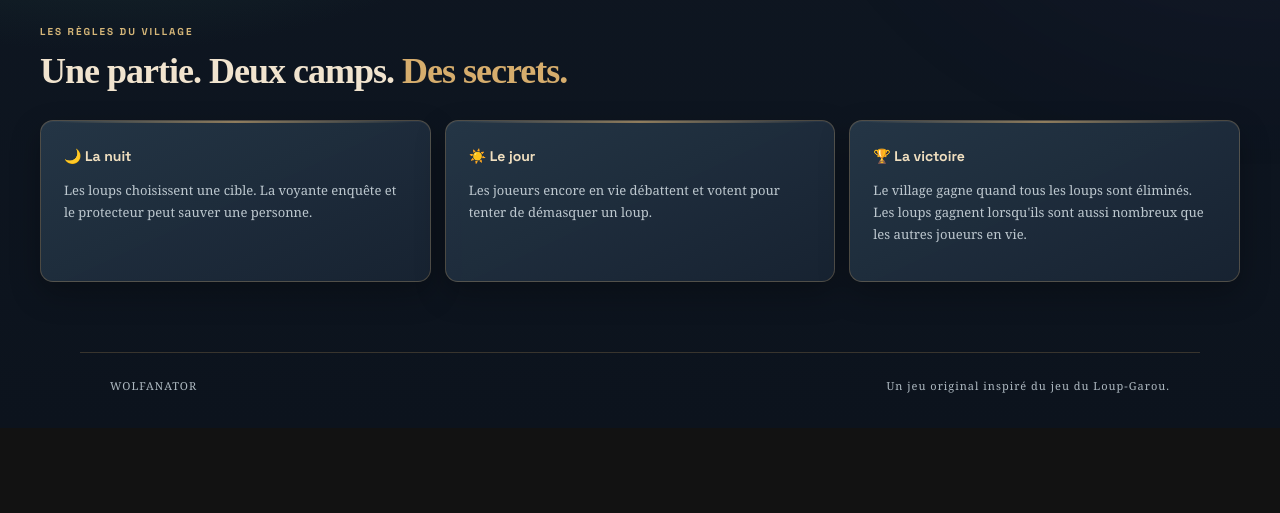
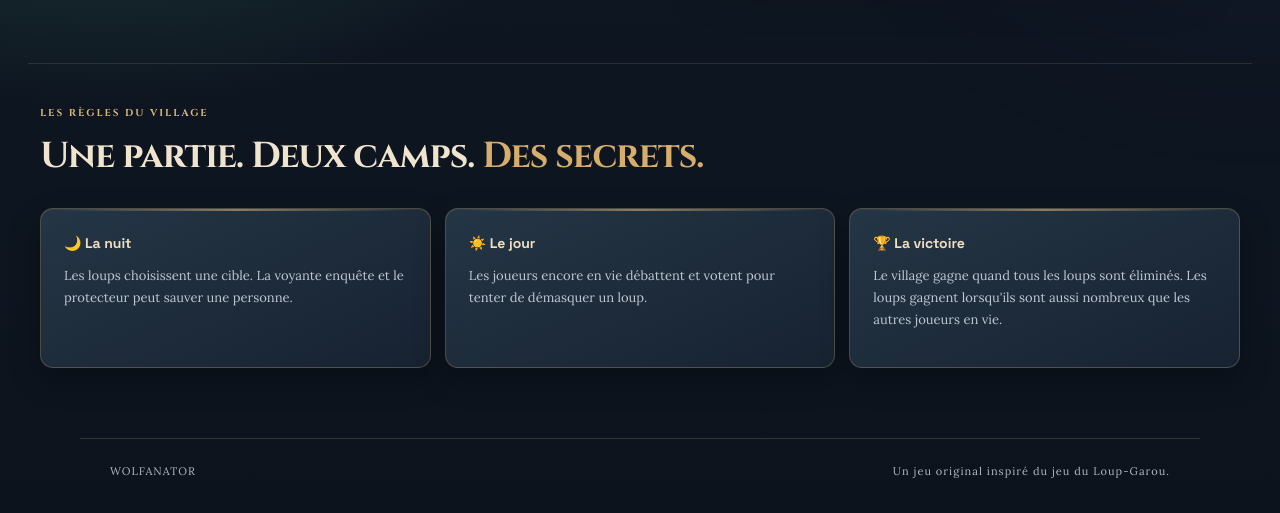
Before and after one commit to leloganator-Gaming/VioChat, a plain HTML site: page index.html in a window 1280 px wide. Shown: the part 701-1214 px from the top of the page. Before the commit the page ends 1129 px from the top, so only its background shows below. Drawn offline with nearby package versions, Linux system fonts and the light colour scheme.

Commit message:
Load fantasy typography and refreshed Wolfanator theme

```diff
--- a/index.html
+++ b/index.html
@@ -3,8 +3,8 @@
 <meta charset="utf-8"><meta name="viewport" content="width=device-width,initial-scale=1">
 <meta name="theme-color" content="#100d18"><meta name="description" content="Wolfanator : créez un salon, découvrez votre rôle secret et jouez au Loup-Garou en ligne.">
 <title>Wolfanator — Le village a besoin de toi</title>
-<link rel="preconnect" href="https://fonts.googleapis.com"><link href="https://fonts.googleapis.com/css2?family=DM+Sans:wght@400;500;600;700&family=Space+Grotesk:wght@500;600;700&display=swap" rel="stylesheet">
-<link rel="stylesheet" href="style.css?v=26"><link rel="stylesheet" href="app-layout.css?v=4"><link rel="stylesheet" href="redesign.css?v=1"><style>.brand .logo{display:block;object-fit:cover;border-radius:10px;box-shadow:0 0 20px #9c65e955;border:1px solid #b78aff55}</style><script src="https://cdn.jsdelivr.net/npm/@supabase/supabase-js@2"></script><script src="config.js?v=2"></script><script src="app.js?v=56" defer></script><script src="features.js?v=2" defer></script></head>
+<link rel="preconnect" href="https://fonts.googleapis.com"><link href="https://fonts.googleapis.com/css2?family=DM+Sans:wght@400;500;600;700&family=Space+Grotesk:wght@500;600;700&family=Cinzel:wght@500;600;700;800&family=Lora:wght@400;500;600;700&display=swap" rel="stylesheet">
+<link rel="stylesheet" href="style.css?v=26"><link rel="stylesheet" href="app-layout.css?v=4"><link rel="stylesheet" href="redesign.css?v=2"><style>.brand .logo{display:block;object-fit:cover;border-radius:10px;box-shadow:0 0 20px #9c65e955;border:1px solid #b78aff55}</style><script src="https://cdn.jsdelivr.net/npm/@supabase/supabase-js@2"></script><script src="config.js?v=2"></script><script src="app.js?v=56" defer></script><script src="features.js?v=2" defer></script></head>
 <body><div class="moon"></div><header class="topbar"><a class="brand" href="#"><img class="logo" src="assets/wolfanator-logo.jpg" alt="Logo Wolfanator"><span>WOLFANATOR<small>LE VILLAGE EN LIGNE</small></span></a><nav class="desktop-nav" aria-label="Navigation principale"><a href="#home">Accueil</a><a href="#how">Règles</a><a href="#lobby" id="nav-lobby">Village</a></nav><div class="topbar-right"><span class="status"><i></i> Serveurs actifs</span><button class="topbar-play" id="topbar-play" type="button" onclick="document.getElementById('play-now')?.click()">Jouer <span>↗</span></button></div></header>
 <main><section class="hero" id="home"><div class="hero-kicker"><span>WOLFANATOR</span><span>·</span><span>JEU DE DÉDUCTION EN LIGNE</span></div><div class="hero-copy"><p class="eyebrow">LE VILLAGE N'EST PAS CE QU'IL SEMBLE ÊTRE</p><h1>La nuit tombe.<br><em>Qui croire ?</em></h1><p class="lead">Formez votre équipe, découvrez votre rôle et tentez de démasquer les loups. Mais prenez garde : les apparences sont trompeuses.</p><div class="actions"><button class="primary" id="play-now">Entrer dans le village <span>→</span></button><a class="text-link" href="#how">Comment jouer ?</a></div><div class="facts"><span>🐺 Loups contre village</span><span>🌙 Jour & nuit</span><span>🎭 Rôles secrets</span></div></div><div class="hero-art"><div class="moon-disc"></div><div class="wolf-silhouette">🐺</div><div class="art-caption">LA NUIT A SES SECRETS</div></div></section>
 <section id="auth-screen" class="auth-screen hidden"><div class="auth-wrap"><p class="eyebrow">WOLFANATOR · ESPACE JOUEUR</p><h2>Entrez dans le village</h2><p>Connectez-vous ou créez votre compte pour rejoindre le hub.</p><div id="auth-mount"></div><button class="ghost" id="auth-back">← Retour à l'accueil</button></div></section>
```
